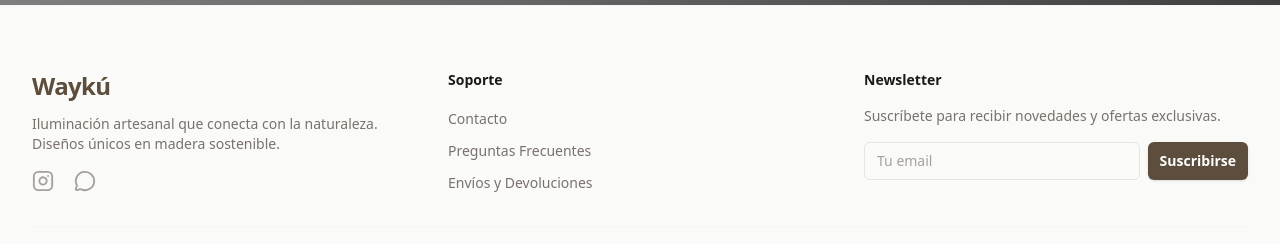
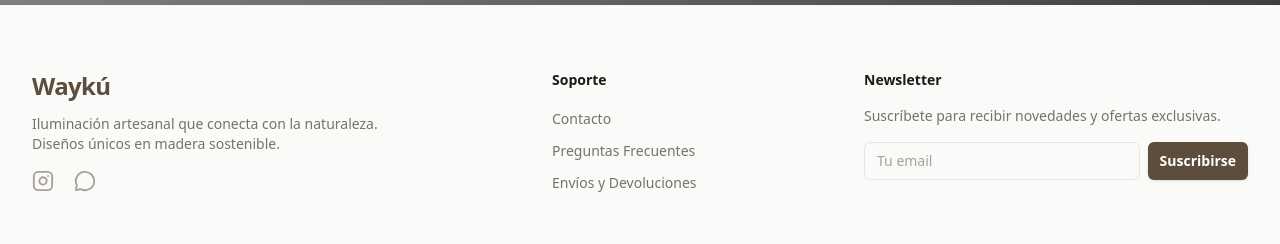
Before and after one commit to olmedovalentino/wayku-tienda, a Next.js app: page / in a window 1280 px wide. Shown: the part 1789-2033 px from the top of the page. Built offline with nearby package versions, Linux system fonts and the light colour scheme; no server answers; the database is empty; grey boxes are pictures that could not be loaded; a web font is replaced by a local one.

Commit message:
Fix footer column spacing

```diff
--- a/src/components/layout/Footer.tsx
+++ b/src/components/layout/Footer.tsx
@@ -10,8 +10,8 @@
     return (
         <footer className="border-t border-stone-100 bg-stone-50">
             <div className="mx-auto max-w-7xl px-4 py-12 sm:px-6 lg:px-8 lg:py-16">
-                <div className="grid grid-cols-1 gap-8 md:grid-cols-3">
-                    <div className="space-y-4">
+                <div className="grid grid-cols-1 gap-12 md:grid-cols-12 lg:gap-8">
+                    <div className="space-y-4 md:col-span-5 lg:col-span-4">
                         <span className="text-2xl font-bold tracking-tight text-primary mb-3 block">
                             Waykú
                         </span>
@@ -29,7 +29,7 @@
                         </div>
                     </div>
 
-                    <div>
+                    <div className="md:col-span-3 lg:col-span-3 lg:col-start-6">
                         <h3 className="text-sm font-semibold text-stone-900">Soporte</h3>
                         <ul className="mt-4 space-y-2">
                             <li>
@@ -50,7 +50,7 @@
                         </ul>
                     </div>
 
-                    <div>
+                    <div className="md:col-span-4 lg:col-span-4">
                         <h3 className="text-sm font-semibold text-stone-900">Newsletter</h3>
                         <p className="mt-4 text-sm text-stone-500">
                             Suscríbete para recibir novedades y ofertas exclusivas.
```
